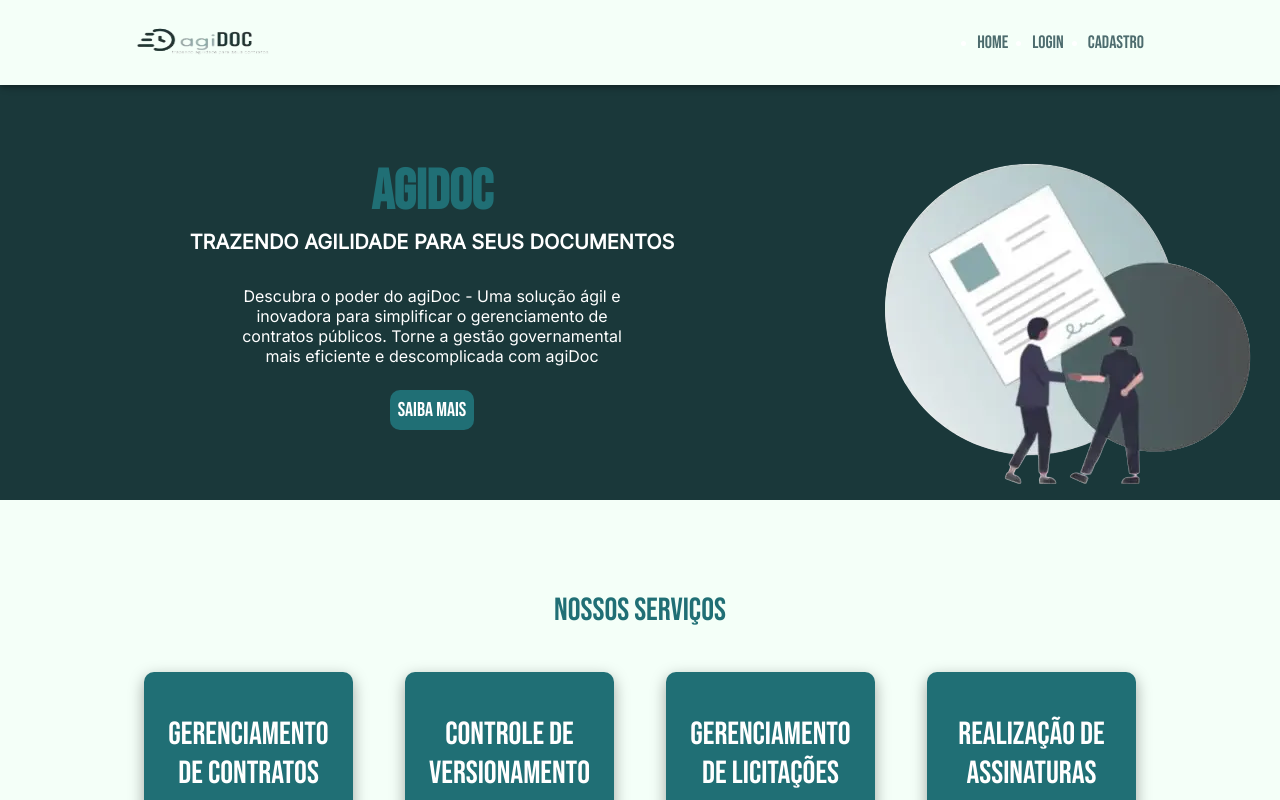
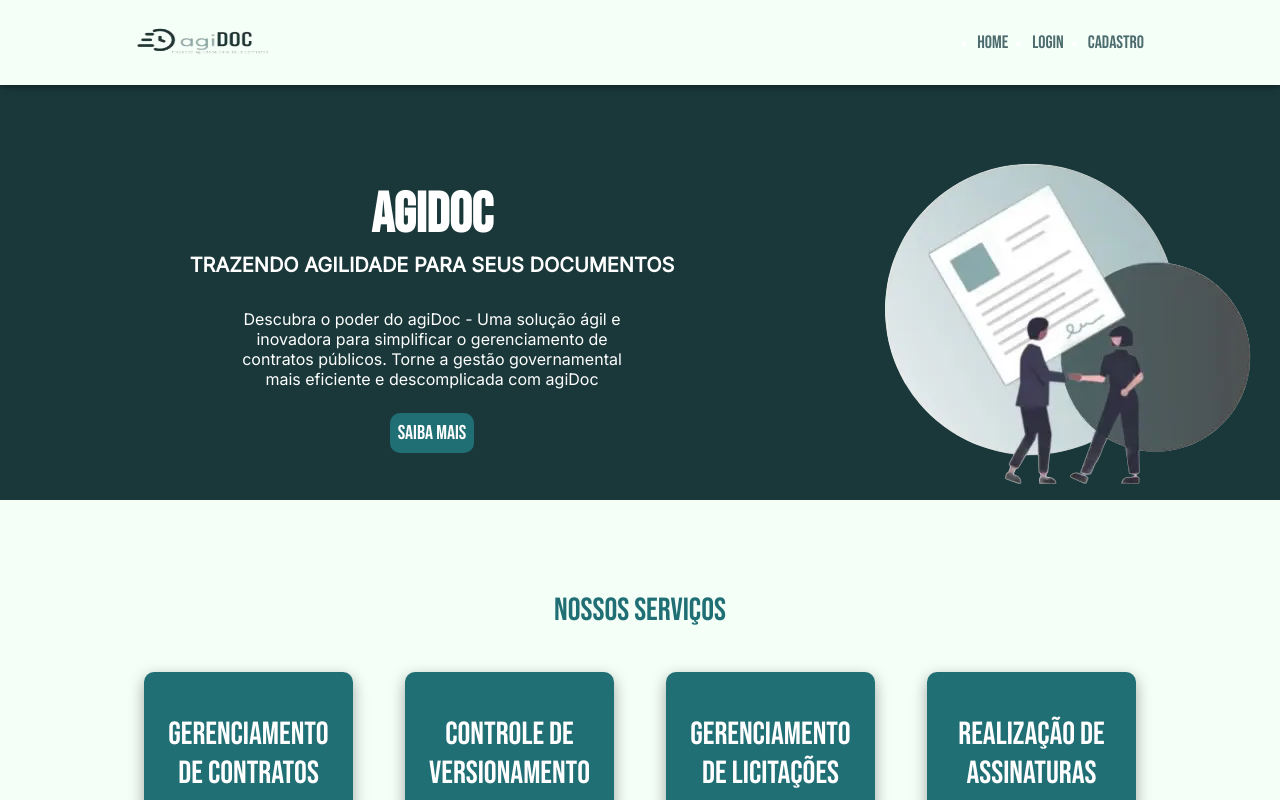
Before and after one commit to Ermeson23/vs13-04-agiDoc, a React (Vite) app: page / in a window 1280 px wide. Shown: the top 800 px of the page. Built offline with nearby package versions, Linux system fonts and the light colour scheme.

Commit message:
fixed h1 color glitch

```diff
--- a/src/pages/login/Login.css
+++ b/src/pages/login/Login.css
@@ -128,7 +128,7 @@
   color: var(--dark-green);
   background-color: var(--light-blue);
  }
- h1{
+ .light-theme-h{
   color: var(--blue);
   font-size: 2rem;
   margin: 0;
--- a/src/pages/login/Login.tsx
+++ b/src/pages/login/Login.tsx
@@ -46,7 +46,7 @@
     <div className='page-render-login page-render'>
       <section className="header-section"><Header /></section>
       <section className='main-section main-sec'>
-      <h1>LOGIN</h1>
+      <h1 className='light-theme-h'>LOGIN</h1>
       <div className='custom-row'>
         <div className='custom-form'>
           <h2 className='title'>Usuário e senha</h2>
--- a/src/pages/register/Register.tsx
+++ b/src/pages/register/Register.tsx
@@ -43,7 +43,7 @@
         <Header></Header>
       </section>
       <section className='main-section main-sec-reg'>
-      <h1>Cadastrar usuário</h1>
+      <h1 className='light-theme-h'>Cadastrar usuário</h1>
       <form className="reg-form" onSubmit={handleSubmit(onSubmit)}>
         <h2 className='title'>Cadastro</h2>
         <div className="form-group">
```
